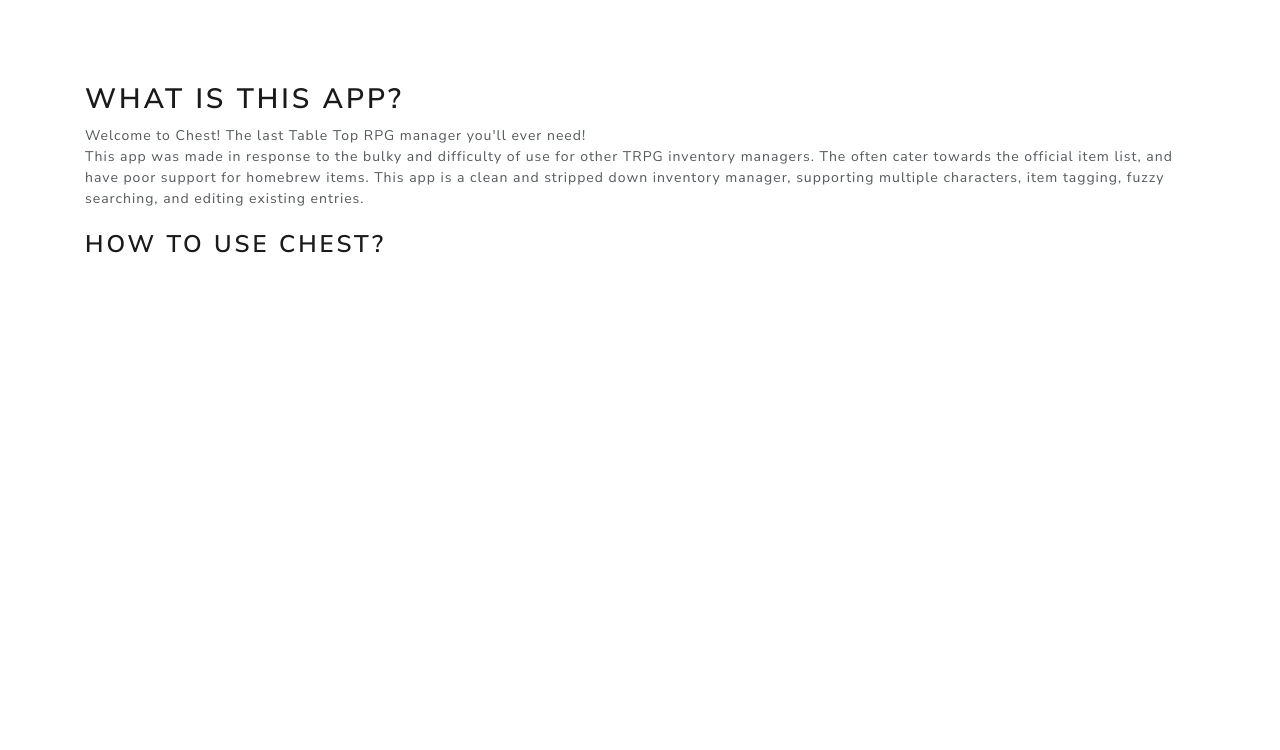
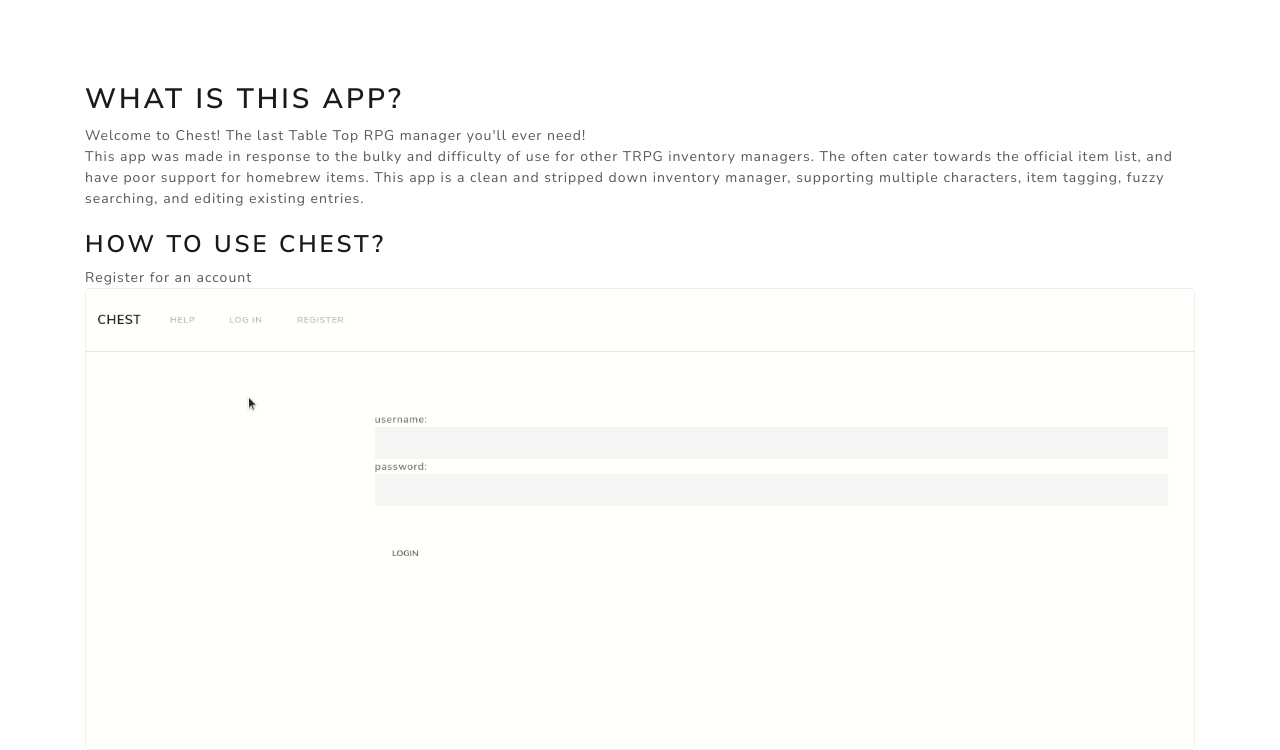
Before and after one commit to moodyRahman/chest, a Flask app: page /help in a window 1280 px wide. Shown: the part 92-842 px from the top of the page. Before the commit the page ends 345 px from the top, so only its background shows below. Run offline with Flask 2, Linux system fonts and the light colour scheme; some libraries are stand-ins or nearby versions.

Commit message:
register gif 0

```diff
--- a/app/templates/help.html
+++ b/app/templates/help.html
@@ -16,6 +16,8 @@ This app is a clean and stripped down inventory manager, supporting multiple cha
 
 
 <h3>how to use chest?</h3>
+Register for an account
+<img src="{{url_for('static', filename='assets/0login.gif')}}" alt="making a new account" class="img-fluid border rounded-lg">
 
 
 
```
